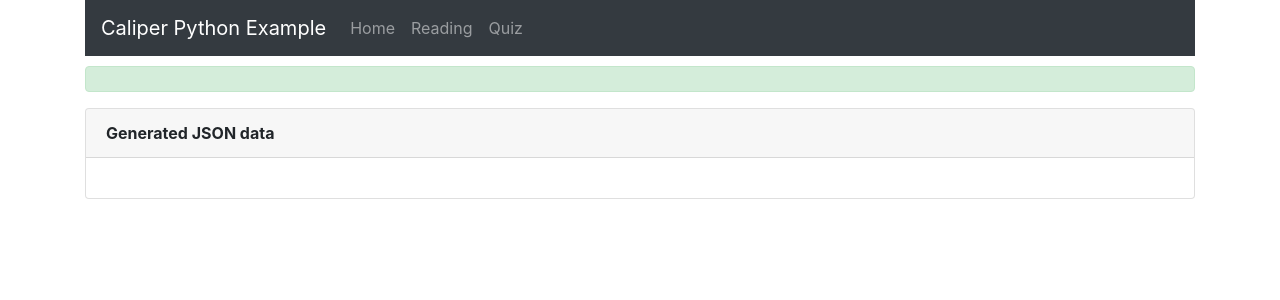
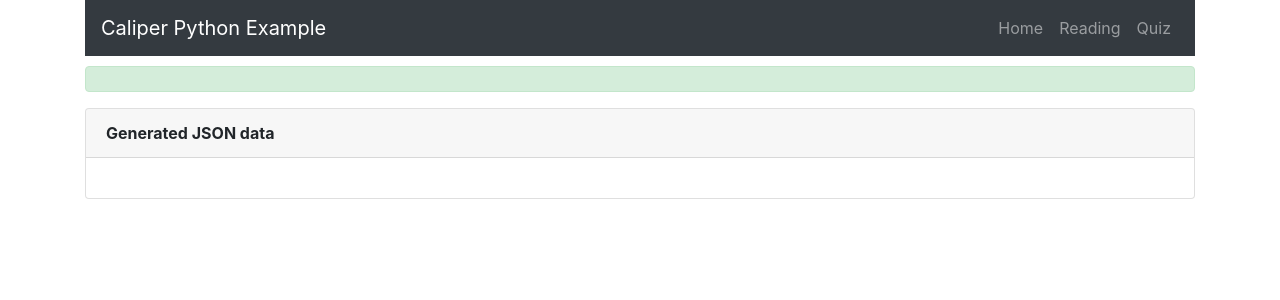
Before and after one commit to rubysoho07/caliper-python-example, a Flask app: template example/templates/base.html in a window 1280 px wide. Shown: the top 300 px of the page. Run offline with Flask 2, Linux system fonts and the light colour scheme; the template is opened without the code that fills it, so the values that code supplies are empty; some libraries are stand-ins or nearby versions.

Commit message:
Change style for base page

```diff
--- a/example/templates/base.html
+++ b/example/templates/base.html
@@ -11,12 +11,8 @@
         <!-- Navbar -->
         <nav class="navbar navbar-expand-lg navbar-dark bg-dark">
             <a class="navbar-brand" href="{{ url_for('first_page') }}">Caliper Python Example</a>
-            <button class="navbar-toggler" type="button" data-toggle="collapse" data-target="#navbarSupportedContent" aria-controls="navbarSupportedContent" aria-expanded="false" aria-label="Toggle navigation">
-                <span class="navbar-toggler-icon"></span>
-            </button>
 
-            <div class="collapse navbar-collapse">
-                <ul class="navbar-nav navbar-right mr-auto">
+            <ul class="navbar-nav ml-auto">
                 <li class="nav-item">
                     <a class="nav-link" href="{{ url_for('first_page') }}">Home</a>
                 </li>
@@ -27,7 +23,6 @@
                     <a class="nav-link" href="{{ url_for('quiz_page') }}">Quiz</a>
                 </li>
             </ul>
-            </div>
         </nav>
 
         <div style="height:10px;"></div>
```
Lines whose indentation alone changed are shown as unchanged.
